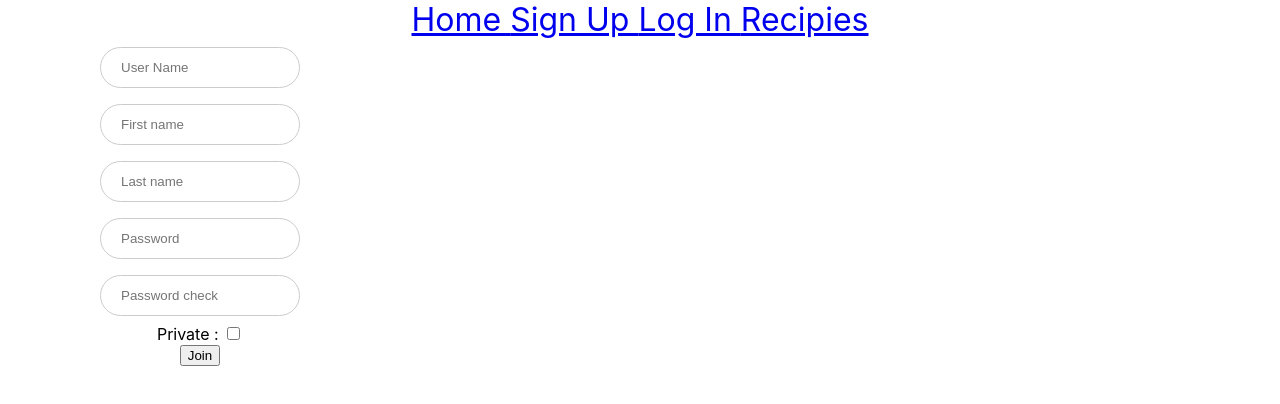
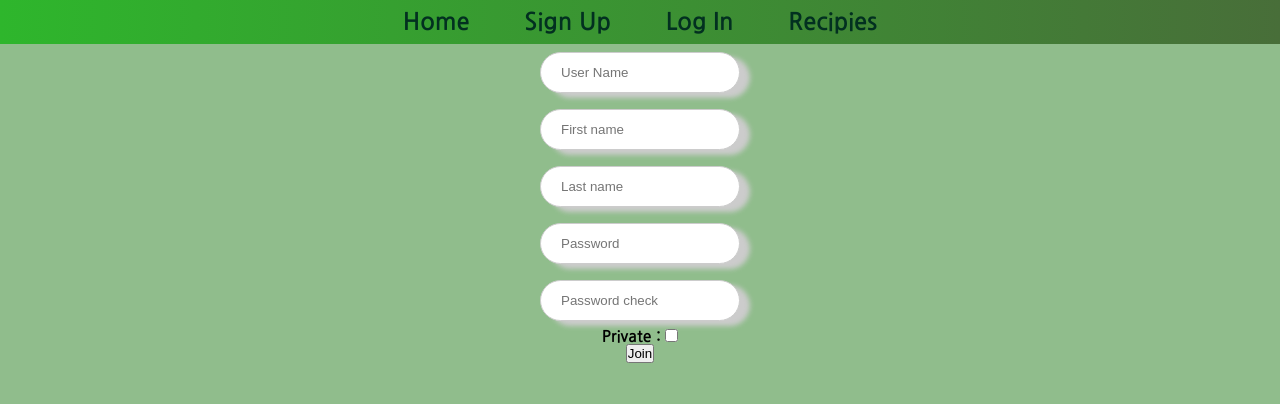
Before and after one commit to barboa91/front-cook, a React (Create React App) app in the folder archi/: page /signup in a window 1280 px wide. Shown: the top 404 px of the page. Built offline with nearby package versions, Linux system fonts and the light colour scheme; no server answers.

Commit message:
added styling and delete recipe

```diff
--- a/archi/public/index.html
+++ b/archi/public/index.html
@@ -9,6 +9,9 @@
       name="description"
       content="Web site created using create-react-app"
     />
+    <link rel="preconnect" href="https://fonts.googleapis.com">
+<link rel="preconnect" href="https://fonts.gstatic.com" crossorigin>
+<link href="https://fonts.googleapis.com/css2?family=Nanum+Gothic:wght@700&family=Nunito+Sans&display=swap" rel="stylesheet">
     <link rel="manifest" href="%PUBLIC_URL%/manifest.json" />
 
     <title>Archimagirus</title>
--- a/archi/src/components/Nav.js
+++ b/archi/src/components/Nav.js
@@ -6,7 +6,7 @@ const Nav = () =>{
     const { chefInfo, setChefInfo } = useContext(DataContext)
 
     return(
-        <div className="navigation bar">
+        <div className="navigationbar">
             <Link to="/"> Home </Link>
             {!chefInfo.loggedIn && <Link to="/signup"> Sign Up </Link>}
             {!chefInfo.loggedIn && <Link to="/login"> Log In </Link>}
--- a/archi/src/components/Recipes.jsx
+++ b/archi/src/components/Recipes.jsx
@@ -6,12 +6,34 @@ const Recipes = () =>{
   const [APILOADED, setAPILOADED] = useState(false);
   let [recipes, setRecipies] = useState([]);
   let [chefs, setChefs] = useState([]);
+  const [comment, setComment] = useState("");
+
 
   const chefData = (chefid)=>{
     const findChefName = chefi => chefs.find(chef => chef.username === chefi);
     const x = findChefName(chefid)
     return (x.firstName+" "+x.lastName)
   }
+
+  const destroyFood = async (recID) =>{
+      const del = prompt("Whats the delete password")
+      if(del === "boom"){
+        let c = await axios.delete(`http://127.0.0.1:3001/api/delRecipe/${recID}`);
+        console.log(c)
+      }
+      return
+
+  }
+  const pushCom = async (recipe) =>{
+
+    recipe.comments.push(comment)
+    console.log(recipe)
+    let c = await axios.post(`http://127.0.0.1:3001/api/commentRecipe/${recipe._id}`,recipe);
+    console.log(c)
+
+
+  }
+
 
   const apiCall = async () => {
     try {
@@ -32,8 +54,9 @@ const Recipes = () =>{
     !APILOADED ? apiCall() : setAPILOADED(true);
   };
   useEffect(() => {
+
     loadAPI();
-  },[]);
+  },[pushCom]);
   if(!APILOADED){
     return(
     <p>LOADING</p>
@@ -45,17 +68,31 @@ const Recipes = () =>{
         return(
           <div key={index} className="recipeBlock">
             <div className="recipeName">{r.name}</div>
-            {r.pictures.length < 1 && <img alt="recipe" href={r.pictures}></img>} {/* if the there are no pictures, dont display */}
-            <ul className="ingredients">{r.ingredients.map((i,index)=>{            //loop through ingredients
+            {r.pictures.length >= 1 && <img className="recipePic"alt="recipe" src={r.pictures}></img>} {/* if the there are no pictures, dont display */}
+
+            <div className="ingstep">
+            <ul className="ingredients">Ingredients{r.ingredients.map((i,index)=>{            //loop through ingredients
               return(<li key={index} className="ing">{i.amount} {i.name}</li>)
             })}</ul>
-            <ul className="rSteps">{r.steps.map((s,index)=>{            //loop through ingredients
+            <ol className="rSteps">Steps{r.steps.map((s,index)=>{            //loop through ingredients
               return(<li key={index} className="rStep">{s.description}</li>)
-            })}</ul>
-            {r.comments.length < 1 && <div className="rComments" href={r.comments}></div>} {/* if the there are no pictures, dont display */}
+            })}</ol>
+
+            </div>
+            {r.comments.length >= 1 && <div><div className="rComments">{r.comments}</div><br/></div>} {/* if the there are no pictures, dont display */}
+            <input
+            className="commInput"
+            type="text"
+            name="comment"
+            placeholder="Comment Here"
+            value={comment}
+            onChange={(e) => setComment(e.target.value)}
+        />
+             <button onClick={()=>pushCom(r)}> Add a comment </button><br/>
+
             {chefData(r.chef)}
             <h6>{r.date}</h6>
-            <button>DELETE</button>
+            <button onClick={()=>destroyFood(r._id)}>DELETE</button>
           </div>
         )
       })}
--- a/archi/src/index.css
+++ b/archi/src/index.css
@@ -1,10 +1,15 @@
+* {
+  margin: 0;
+  padding: 0;
+  box-sizing: border-box;
+}
+
 body {
   margin: 0;
-  font-family: -apple-system, BlinkMacSystemFont, 'Segoe UI', 'Roboto', 'Oxygen',
-    'Ubuntu', 'Cantarell', 'Fira Sans', 'Droid Sans', 'Helvetica Neue',
-    sans-serif;
+  font-family: 'Nanum Gothic', sans-serif;
   -webkit-font-smoothing: antialiased;
   -moz-osx-font-smoothing: grayscale;
+  background-color: #90bd8c;
 }
 
 code {
@@ -13,23 +18,35 @@ code {
 }
 main {
   text-align: center;
+  max-width: 1660px;
+  margin: 0 auto;
 }
 .Nav {
-  font-size: 2em;
+  font-size: 1.5em;
+  background-color: green;
+  background-image: linear-gradient(to right ,#2EB62C, #486e39);
+  padding: 10px;
 }
-.signup{
-  background-color: blueviolet;
-}
-.ingredients{
-  list-style-type: none;
-  margin: 0 auto;
-  padding: 0;
-}
+
+
 .signUp{
     text-align: center;
+  margin: 0 auto;
+
     width: 400px;
 }
-input[type=text], select {
+
+input[type=text], .commInput {
+  width: 50%;
+  padding: 12px 20px;
+  margin: 8px 0;
+  display: inline-block;
+  border: 1px solid #ccc;
+  border-radius: 5px;
+  box-sizing: border-box;
+  box-shadow: 10px 5px 5px #ccc;
+}
+input[type=text] {
   width: 50%;
   padding: 12px 20px;
   margin: 8px 0;
@@ -37,7 +54,9 @@ input[type=text], select {
   border: 1px solid #ccc;
   border-radius: 25px;
   box-sizing: border-box;
+  box-shadow: 10px 5px 5px #ccc;
 }
+
 input[type=password], select {
   width: 50%;
   padding: 12px 20px;
@@ -46,4 +65,45 @@ input[type=password], select {
   border: 1px solid #ccc;
   border-radius: 25px;
   box-sizing: border-box;
+  box-shadow: 10px 5px 5px #ccc;
+
 }
+
+a {
+  padding: 1em;
+  color: #023020;
+  text-decoration: none;
+}
+
+.recipeName{
+  font-size: 2em;
+}
+.recipePic{
+  max-width: 300px;
+}
+.ingstep{
+  display: flex;
+  width: 800px;
+  margin: 0 auto;
+}
+.ingredients{
+  list-style-type: none;
+  width: 300px;
+  margin: 0 auto;
+  padding: 0;
+  text-align: left;
+  border: 2px solid black;
+}
+.rSteps{
+  padding-left: 50px;
+  width: 800px;
+  text-align: left;
+}
+.rComments{
+  display: block;
+}
+.commInput{
+  border-radius: 2px;
+
+
+}
```
